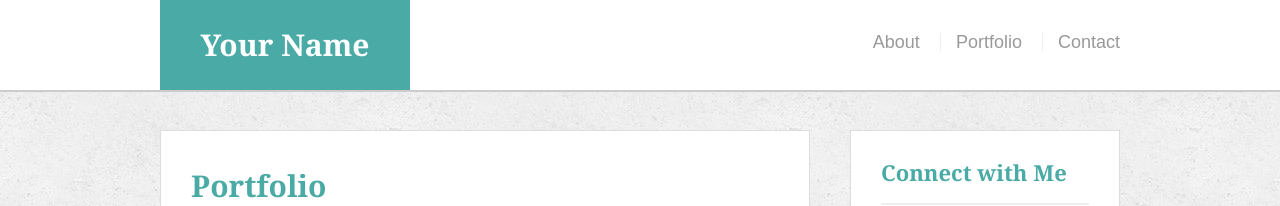
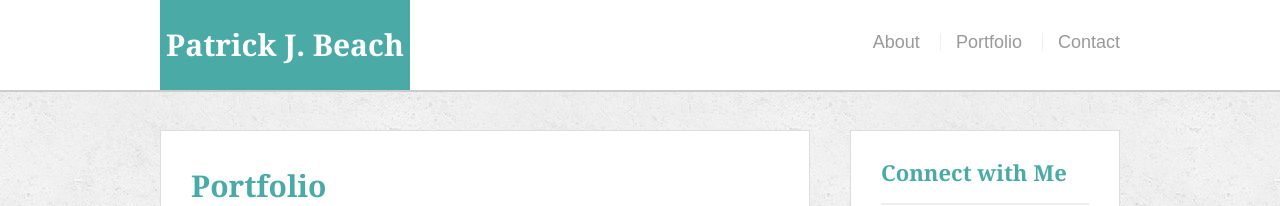
Before and after one commit to shadowthorn69/Basic-Portfolio, a plain HTML site: page portfolio.html in a window 1280 px wide. Shown: the top 206 px of the page. Drawn offline with Linux system fonts and the light colour scheme; files whose address does not match are found by name.

Commit message:
Update portfolio.html

```diff
--- a/portfolio.html
+++ b/portfolio.html
@@ -4,15 +4,15 @@
 <head>
   <meta charset="UTF-8">
   <title>Portfolio | Patrick J. Beach</title>
-  <link rel="stylesheet" type="text/css" href="assets/css/reset.css">
-  <link rel="stylesheet" type="text/css" href="assets/css/style.css">
+  <link rel="stylesheet" type="text/css" href="reset.css">
+  <link rel="stylesheet" type="text/css" href="style.css">
 </head>
 
 <body>
 
   <header id="masthead">
     <div class="container">
-      <a href="index.html" id="logo">Your Name</a>
+      <a href="index.html" id="logo">Patrick J. Beach</a>
       <nav>
         <a href="index.html">About</a>
         <a href="portfolio.html">Portfolio</a>
```
